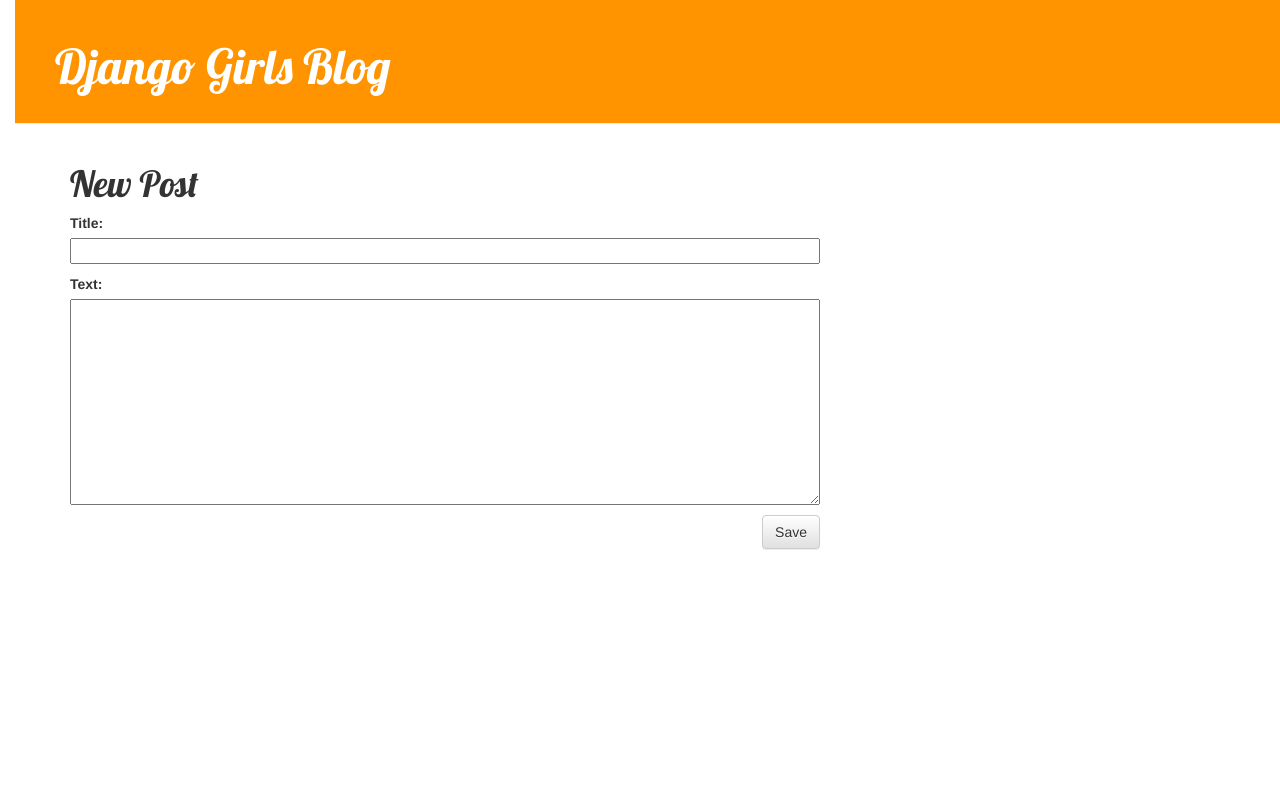
After one commit to goldensky/b17, a Django app: page /post/new/ in a window 1280 px wide. The commit adds this page. Run offline with Django 3.2, Linux system fonts and the light colour scheme; some libraries are stand-ins or nearby versions.

Commit message:
Add forms

```diff
--- /dev/null
+++ b/blog/forms.py
@@ -0,0 +1,8 @@
+from django import forms
+from .models import Post
+
+class PostForm(forms.ModelForm):
+
+    class Meta:
+        model = Post
+        fields = ('title', 'text',)
--- /dev/null
+++ b/blog/static/css/blog.css
@@ -0,0 +1,55 @@
+h1 a {
+    color: #FCA205;
+    font-family: 'Lobster';
+}
+
+body {
+    padding-left: 15px;
+}
+
+.page-header {
+    background-color: #ff9400;
+    margin-top: 0;
+    padding: 20px 20px 20px 40px;
+}
+
+.page-header h1, .page-header h1 a, .page-header h1 a:visited, .page-header h1 a:active {
+    color: #ffffff;
+    font-size: 36pt;
+    text-decoration: none;
+}
+
+.content {
+    margin-left: 40px;
+}
+
+h1, h2, h3, h4 {
+    font-family: 'Lobster', cursive;
+}
+
+.date {
+    color: #828282;
+}
+
+.save {
+    float: right;
+}
+
+.post-form textarea, .post-form input {
+    width: 100%;
+}
+
+.top-menu, .top-menu:hover, .top-menu:visited {
+    color: #ffffff;
+    float: right;
+    font-size: 26pt;
+    margin-right: 20px;
+}
+
+.post {
+    margin-bottom: 70px;
+}
+
+.post h1 a, .post h1 a:visited {
+    color: #000000;
+}
--- /dev/null
+++ b/blog/templates/blog/base.html
@@ -0,0 +1,36 @@
+{% load static %}
+<html>
+    <head>
+        <title>Django Girls blog</title>
+        <link rel="stylesheet" href="//maxcdn.bootstrapcdn.com/bootstrap/3.2.0/css/bootstrap.min.css">
+        <link rel="stylesheet" href="//maxcdn.bootstrapcdn.com/bootstrap/3.2.0/css/bootstrap-theme.min.css">
+        <link href='//fonts.googleapis.com/css?family=Lobster&subset=latin,latin-ext' rel='stylesheet' type='text/css'>
+        <link rel="stylesheet" href="{% static 'css/blog.css' %}">
+    </head>
+
+
+<body>
+    <div class="page-header">
+        {% if user.is_identificated  %}
+        <a href="{% url 'post_new' %}" class="top-menu"><span class="glyphicon glyphicon-plus"></span></a>
+        {% endif  %}
+
+        <h1><a href="/">Django Girls Blog</a></h1>
+
+    </div>
+
+
+    <div class="content container">
+        <div class="row">
+            <div class="col-md-8">
+            {% block content %}
+
+
+            {% endblock %}
+            </div>
+        </div>
+    </div>
+</body>
+
+
+</html>
--- /dev/null
+++ b/blog/templates/blog/post_edit.html
@@ -0,0 +1,12 @@
+{% extends 'blog/base.html' %}
+
+{% block content %}
+            <h1>New Post</h1>
+            <form method="POST" class="post-form">{% csrf_token %}
+                {{ form.as_p }}
+                <button type="submit" class="save btn btn-default">Save</button>
+
+            </form>
+
+
+{% endblock %}
--- a/blog/urls.py
+++ b/blog/urls.py
@@ -4,5 +4,9 @@
 
 urlpatterns = [
     url(r'^$', views.post_list, name='post_list'),
+    url(r'^post/(?P<pk>\d+)/$', views.post_detail, name='post_detail'),
+    url(r'^post/new/$', views.post_new,  name='post_new'),
+    url(r'^post/(?P<pk>\d+)/edit/$', views.post_edit, name='post_edit'),
+
 
 ]
--- a/blog/views.py
+++ b/blog/views.py
@@ -1,6 +1,10 @@
 from django.shortcuts import render
 from .models import Post
+from .forms import PostForm
 from django.utils import timezone
+
+from django.shortcuts import render, get_object_or_404
+from django.shortcuts import redirect
 
 
 
@@ -10,3 +14,51 @@
 def post_list(request):
     posts = Post.objects.filter(published_date__lte=timezone.now()).order_by('published_date')
     return render(request, 'blog/post_list.html', {'posts': posts})
+
+
+def post_detail(request, pk):
+    post = get_object_or_404(Post, pk=pk)
+    return render(request, "blog/post_detail.html", {'post': post})
+
+
+def post_new(request):
+    if request.method == "POST":
+        form = PostForm(request.POST)
+
+        if form.is_valid():
+            post = form.save(commit=False)
+            post.author = request.user
+            post.published_date = timezone.now()
+            post.save()
+            return redirect('post_detail', pk=post.pk)
+    else:
+        form = PostForm()
+    return render(request, 'blog/post_edit.html', {'form': form})
+
+def post_edit(request, pk):
+    post = get_object_or_404(Post, pk=pk)
+    if request.method == "POST":
+        form = PostForm(request.POST, instance=post)
+        if form.is_valid():
+            post = form.save(commit=False)
+            post.author = request.user
+            post.oublished_date = timezone.now()
+            post.save()
+            return redirect('post_detail', pk=post.pk)
+    else:
+        form = PostForm(instance=post)
+
+
+def post_edit(request, pk):
+    post = get_object_or_404(Post, pk=pk)
+    if request.method == "POST":
+        form = PostForm(request.POST, instance=post)
+        if form.is_valid():
+            post = form.save(commit=False)
+            post.author = request.user
+            post.published_date = timezone.now()
+            post.save()
+            return redirect('post_detail', pk=post.pk)
+    else:
+        form = PostForm(instance=post)
+    return render(request, 'blog/post_edit.html', {'form': form})
--- a/mysite/urls.py
+++ b/mysite/urls.py
@@ -20,4 +20,5 @@
     url(r'^admin/', admin.site.urls),
     url(r'', include('blog.urls')),
 
+
 ]
```
Also changed, not shown: blog/templates/blog/post_detail.html (added, +24 -0 lines), blog/templates/blog/post_list.html (+12 -30 lines).
